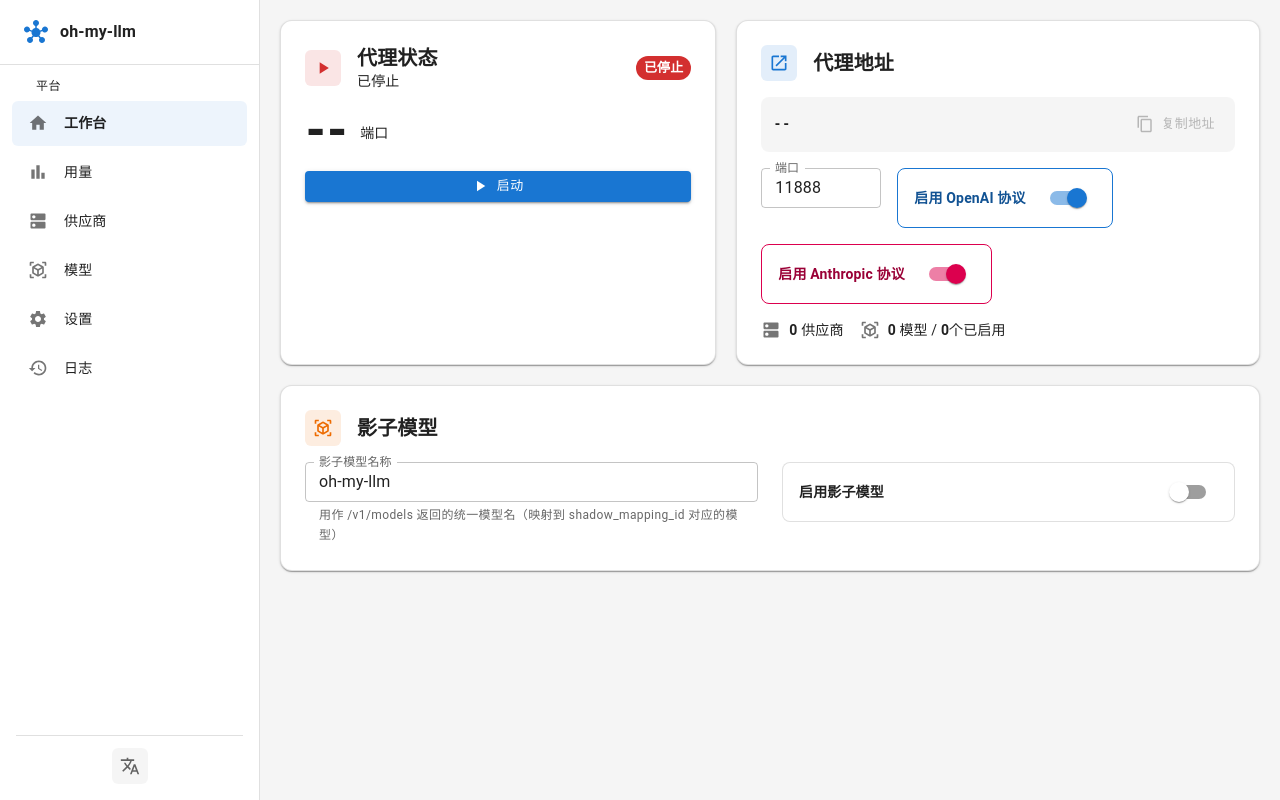
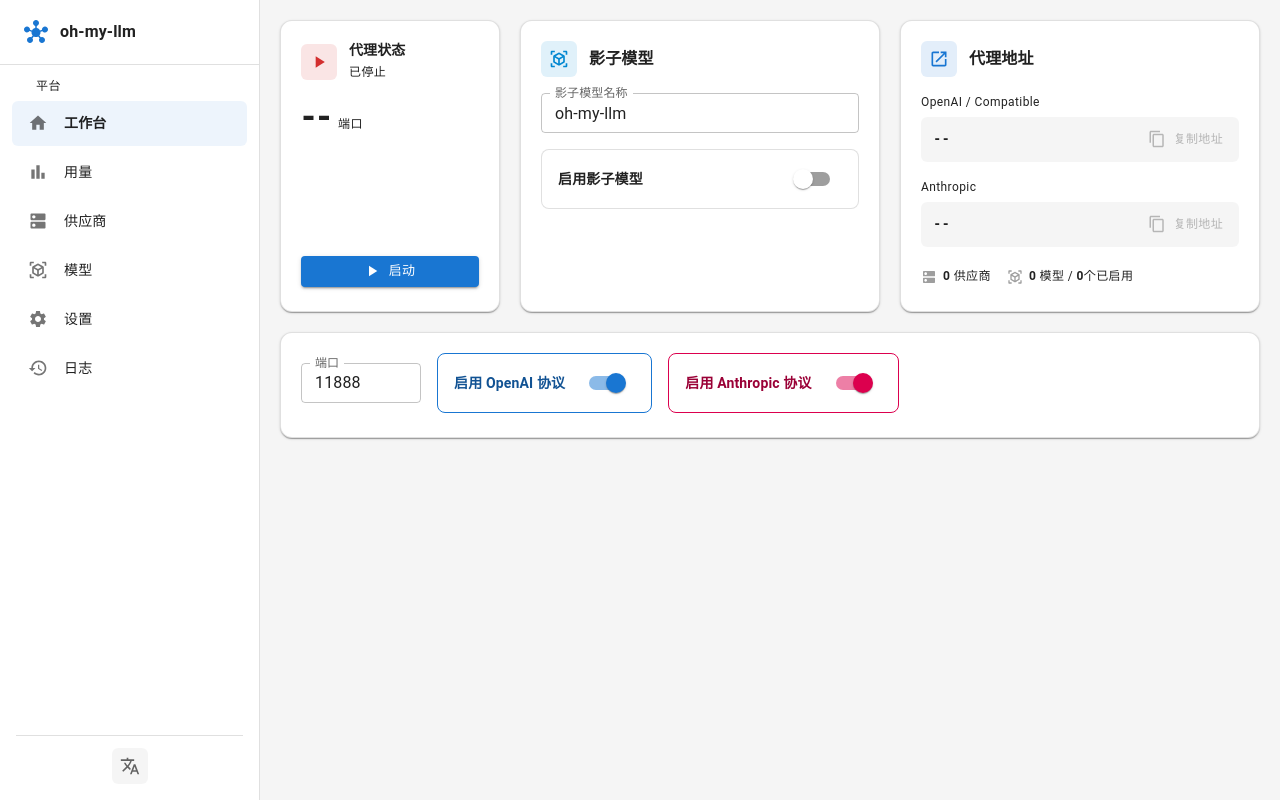
Before and after one commit to wosledon/oh-my-llm, a React (Vite) app: page / in a window 1280 px wide. Built offline with nearby package versions, Linux system fonts and the light colour scheme.

Commit message:
feat: 支持 Anthropic 流式响应翻译与 UI 代理地址拆分

```diff
--- a/src/pages/Dashboard.tsx
+++ b/src/pages/Dashboard.tsx
@@ -2,7 +2,6 @@ import { useEffect, useState } from 'react';
 import Card from '@mui/material/Card';
 import CardContent from '@mui/material/CardContent';
 import Button from '@mui/material/Button';
-import Chip from '@mui/material/Chip';
 import Typography from '@mui/material/Typography';
 import Box from '@mui/material/Box';
 import Switch from '@mui/material/Switch';
@@ -33,8 +32,6 @@ export default function Dashboard() {
   const { config, running, getStatus, startProxy, stopProxy, updateConfig, fetchConfig } = useProxyStore();
   const { providers, fetchProviders } = useProviderStore();
   const { models, fetchModels } = useModelStore();
-  const [copied, setCopied] = useState(false);
-
   // 本地输入状态，避免直接绑定 store 导致输入被覆盖
   const [portInput, setPortInput] = useState(String(config?.port ?? 11888));
   const [shadowNameInput, setShadowNameInput] = useState(config?.shadow_model_name ?? 'oh-my-llm');
@@ -53,19 +50,6 @@ export default function Dashboard() {
       setShadowNameInput(config.shadow_model_name);
     }
   }, [config?.port, config?.shadow_model_name]);
-
-  const proxyAddress = config ? `http://127.0.0.1:${config.port}/v1` : '';
-
-  const handleCopy = async () => {
-    if (!proxyAddress) return;
-    try {
-      await navigator.clipboard.writeText(proxyAddress);
-      setCopied(true);
-      setTimeout(() => setCopied(false), 2000);
-    } catch {
-      // ignore
-    }
-  };
 
   const enabledModels = models.filter((m) => m.enabled).length;
 
@@ -121,183 +105,87 @@ export default function Dashboard() {
     </Box>
   );
 
+  const [copiedOpenAI, setCopiedOpenAI] = useState(false);
+  const [copiedAnthropic, setCopiedAnthropic] = useState(false);
+
+  const openaiAddress = config ? `http://127.0.0.1:${config.port}/v1` : '';
+  const anthropicAddress = config ? `http://127.0.0.1:${config.port}/v1/messages` : '';
+
+  const handleCopyOpenAI = async () => {
+    if (!openaiAddress) return;
+    try { await navigator.clipboard.writeText(openaiAddress); setCopiedOpenAI(true); setTimeout(() => setCopiedOpenAI(false), 2000); } catch {}
+  };
+  const handleCopyAnthropic = async () => {
+    if (!anthropicAddress) return;
+    try { await navigator.clipboard.writeText(anthropicAddress); setCopiedAnthropic(true); setTimeout(() => setCopiedAnthropic(false), 2000); } catch {}
+  };
+
   return (
     <Box sx={{ display: 'flex', flexDirection: 'column', gap: 2.5 }}>
-      {/* 第一行：代理状态 + 代理配置（地址+端口+协议+统计） */}
+      {/* 第一行：代理状态 | 影子模型 | 代理地址 */}
       <Box
         sx={{
           display: 'grid',
-          gridTemplateColumns: { xs: '1fr', md: '1fr 1.2fr' },
+          gridTemplateColumns: { xs: '1fr', md: '220px 1fr 1fr' },
           gap: 2.5,
         }}
       >
-        {/* 代理状态卡片 */}
+        {/* 左列：代理状态（紧凑） */}
         <Card sx={{ borderRadius: 3, border: '1px solid', borderColor: 'divider' }}>
-          <CardContent sx={{ p: 3 }}>
-            <Box sx={{ display: 'flex', alignItems: 'center', gap: 2, mb: 2 }}>
+          <CardContent sx={{ p: 2.5, display: 'flex', flexDirection: 'column', gap: 2, height: '100%' }}>
+            <Box sx={{ display: 'flex', alignItems: 'center', gap: 1.5 }}>
               <Box sx={iconBg(running ? 'success' : 'error')}>
                 {running ? <StopIcon fontSize="small" /> : <PlayArrowIcon fontSize="small" />}
               </Box>
-              <Box sx={{ flex: 1 }}>
-                <Typography variant="h6" sx={{ fontWeight: 700, lineHeight: 1.3 }}>
+              <Box sx={{ flex: 1, minWidth: 0 }}>
+                <Typography variant="subtitle2" sx={{ fontWeight: 700, lineHeight: 1.3 }}>
                   {t.dashboard.proxyStatus}
                 </Typography>
-                <Typography variant="body2" color="text.secondary">
+                <Typography variant="caption" color="text.secondary" noWrap>
                   {running ? t.dashboard.running : t.dashboard.stopped}
                 </Typography>
               </Box>
-              <Chip
-                size="small"
-                color={running ? 'success' : 'error'}
-                label={running ? t.dashboard.running : t.dashboard.stopped}
-                sx={{ fontWeight: 600 }}
-              />
             </Box>
-            <Box sx={{ display: 'flex', alignItems: 'center', gap: 1.5, mb: 2 }}>
-              <Typography variant="h3" sx={{ fontWeight: 800, lineHeight: 1 }}>
+
+            <Box sx={{ display: 'flex', alignItems: 'baseline', gap: 0.75 }}>
+              <Typography variant="h4" sx={{ fontWeight: 800, lineHeight: 1 }}>
                 {config ? config.port : '--'}
               </Typography>
-              <Typography variant="body2" color="text.secondary" sx={{ pt: 0.5 }}>
+              <Typography variant="caption" color="text.secondary">
                 {t.dashboard.port}
               </Typography>
             </Box>
+
             <Button
               variant={running ? 'outlined' : 'contained'}
               size="small"
               startIcon={running ? <StopIcon /> : <PlayArrowIcon />}
               color={running ? 'error' : 'primary'}
               onClick={async () => {
-                if (running) {
-                  await stopProxy();
-                } else {
-                  await startProxy();
-                }
+                if (running) { await stopProxy(); } else { await startProxy(); }
                 await fetchConfig();
                 await getStatus();
               }}
               fullWidth
+              sx={{ mt: 'auto' }}
             >
               {running ? t.dashboard.stop : t.dashboard.start}
             </Button>
           </CardContent>
         </Card>
 
-        {/* 代理配置卡片：地址 + 端口 + 协议 + 统计 */}
+        {/* 中列：影子模型 */}
         <Card sx={{ borderRadius: 3, border: '1px solid', borderColor: 'divider' }}>
-          <CardContent sx={{ p: 3 }}>
-            <Box sx={{ display: 'flex', alignItems: 'center', gap: 2, mb: 2 }}>
-              <Box sx={iconBg('primary')}>
-                <OpenInNewIcon fontSize="small" />
-              </Box>
-              <Typography variant="h6" sx={{ fontWeight: 700 }}>
-                {t.dashboard.proxyAddress}
-              </Typography>
-            </Box>
-
-            <Box
-              sx={{
-                bgcolor: 'action.hover',
-                borderRadius: 2,
-                p: 1.5,
-                display: 'flex',
-                alignItems: 'center',
-                gap: 1.5,
-                mb: 2,
-              }}
-            >
-              <Typography
-                variant="body2"
-                sx={{ fontFamily: 'monospace', fontWeight: 600, flex: 1, wordBreak: 'break-all' }}
-              >
-                {proxyAddress || '--'}
-              </Typography>
-              <Button
-                variant="text"
-                size="small"
-                startIcon={copied ? <CheckIcon fontSize="small" /> : <ContentCopyIcon fontSize="small" />}
-                onClick={handleCopy}
-                disabled={!proxyAddress}
-                sx={{ minWidth: 0, px: 1 }}
-              >
-                {copied ? t.dashboard.copied : t.dashboard.copyAddress}
-              </Button>
-            </Box>
-
-            {/* 端口 + 协议 */}
-            <Box sx={{ display: 'flex', gap: 2, flexWrap: 'wrap', mb: 2 }}>
-              <TextField
-                size="small"
-                type="number"
-                label={t.settings.port}
-                value={portInput}
-                onChange={(e) => setPortInput(e.target.value)}
-                onBlur={() => {
-                  if (!config) return;
-                  const port = parseInt(portInput) || 11888;
-                  if (port !== config.port) {
-                    updateConfig({ ...config, port });
-                  }
-                }}
-                onKeyDown={(e) => {
-                  if (e.key === 'Enter') {
-                    (e.target as HTMLInputElement).blur();
-                  }
-                }}
-                sx={{ width: 120 }}
-              />
-              <ProtocolSwitch
-                checked={config?.openai_enabled ?? true}
-                onChange={(v) => {
-                  if (!config) return;
-                  updateConfig({ ...config, openai_enabled: v });
-                }}
-                label={t.settings.openaiEnabled}
-                color="primary"
-              />
-              <ProtocolSwitch
-                checked={config?.anthropic_enabled ?? true}
-                onChange={(v) => {
-                  if (!config) return;
-                  updateConfig({ ...config, anthropic_enabled: v });
-                }}
-                label={t.settings.anthropicEnabled}
-                color="secondary"
-              />
-            </Box>
-
-            {/* 统计条 */}
-            <Box sx={{ display: 'flex', gap: 2, flexWrap: 'wrap' }}>
-              <Box sx={{ display: 'flex', alignItems: 'center', gap: 1 }}>
-                <DnsIcon fontSize="small" color="action" />
-                <Typography variant="body2" color="text.secondary">
-                  <strong>{providers.length}</strong> {t.dashboard.providerCount}
-                </Typography>
-              </Box>
-              <Box sx={{ display: 'flex', alignItems: 'center', gap: 1 }}>
-                <ViewInArIcon fontSize="small" color="action" />
-                <Typography variant="body2" color="text.secondary">
-                  <strong>{models.length}</strong> {t.dashboard.modelCount} / <strong>{enabledModels}</strong>{t.dashboard.enabledCount}
-                </Typography>
-              </Box>
-            </Box>
-          </CardContent>
-        </Card>
-      </Box>
-
-      {/* 第二行：影子模型单独卡片 */}
-      <Card sx={{ borderRadius: 3, border: '1px solid', borderColor: 'divider' }}>
-        <CardContent sx={{ p: 3 }}>
-          <Box sx={{ display: 'flex', alignItems: 'center', gap: 2, mb: 2 }}>
-            <Box sx={iconBg('warning')}>
+          <CardContent sx={{ p: 2.5, display: 'flex', flexDirection: 'column', gap: 2, height: '100%' }}>
+            <Box sx={{ display: 'flex', alignItems: 'center', gap: 1.5 }}>
+              <Box sx={iconBg('info')}>
                 <ViewInArIcon fontSize="small" />
               </Box>
-            <Typography variant="h6" sx={{ fontWeight: 700 }}>
+              <Typography variant="subtitle1" sx={{ fontWeight: 700 }}>
                 {t.dashboard.shadowModel}
               </Typography>
             </Box>
 
-          <Box sx={{ display: 'grid', gridTemplateColumns: { xs: '1fr', md: '1fr 1fr' }, gap: 3 }}>
-            <Box sx={{ display: 'flex', flexDirection: 'column', gap: 1.5 }}>
             <TextField
               size="small"
               label={t.settings.shadowModelName}
@@ -309,18 +197,11 @@ export default function Dashboard() {
                   updateConfig({ ...config, shadow_model_name: shadowNameInput });
                 }
               }}
-                onKeyDown={(e) => {
-                  if (e.key === 'Enter') {
-                    (e.target as HTMLInputElement).blur();
-                  }
-                }}
+              onKeyDown={(e) => { if (e.key === 'Enter') { (e.target as HTMLInputElement).blur(); } }}
               placeholder="oh-my-llm"
-                helperText={t.settings.shadowModelDesc}
               fullWidth
             />
-            </Box>
 
-            <Box sx={{ display: 'flex', flexDirection: 'column', gap: 1.5 }}>
             <ProtocolSwitch
               checked={!!config?.shadow_mapping_id}
               onChange={(v) => {
@@ -331,8 +212,9 @@ export default function Dashboard() {
                 updateConfig({ ...config, shadow_mapping_id });
               }}
               label={t.dashboard.shadowModelSwitch}
-                color="warning"
+              color="primary"
             />
+
             {!!config?.shadow_mapping_id && (
               <FormControl fullWidth size="small">
                 <InputLabel>{t.dashboard.shadowModelSelectLabel}</InputLabel>
@@ -380,7 +262,148 @@ export default function Dashboard() {
                 </Select>
               </FormControl>
             )}
+          </CardContent>
+        </Card>
+
+        {/* 右列：代理地址（OpenAI + Anthropic） */}
+        <Card sx={{ borderRadius: 3, border: '1px solid', borderColor: 'divider' }}>
+          <CardContent sx={{ p: 2.5, display: 'flex', flexDirection: 'column', gap: 2, height: '100%' }}>
+            <Box sx={{ display: 'flex', alignItems: 'center', gap: 1.5 }}>
+              <Box sx={iconBg('primary')}>
+                <OpenInNewIcon fontSize="small" />
               </Box>
+              <Typography variant="subtitle1" sx={{ fontWeight: 700 }}>
+                {t.dashboard.proxyAddress}
+              </Typography>
+            </Box>
+
+            {/* OpenAI 地址 */}
+            <Box>
+              <Typography variant="caption" color="text.secondary" sx={{ mb: 0.5, display: 'block' }}>
+                OpenAI / Compatible
+              </Typography>
+              <Box
+                sx={{
+                  bgcolor: 'action.hover',
+                  borderRadius: 1.5,
+                  px: 1.5,
+                  py: 1,
+                  display: 'flex',
+                  alignItems: 'center',
+                  gap: 1,
+                }}
+              >
+                <Typography
+                  variant="body2"
+                  sx={{ fontFamily: 'monospace', fontWeight: 600, flex: 1, wordBreak: 'break-all' }}
+                >
+                  {openaiAddress || '--'}
+                </Typography>
+                <Button
+                  variant="text"
+                  size="small"
+                  startIcon={copiedOpenAI ? <CheckIcon fontSize="small" /> : <ContentCopyIcon fontSize="small" />}
+                  onClick={handleCopyOpenAI}
+                  disabled={!openaiAddress}
+                  sx={{ minWidth: 0, px: 0.5, fontSize: 12 }}
+                >
+                  {copiedOpenAI ? t.dashboard.copied : t.dashboard.copyAddress}
+                </Button>
+              </Box>
+            </Box>
+
+            {/* Anthropic 地址 */}
+            <Box>
+              <Typography variant="caption" color="text.secondary" sx={{ mb: 0.5, display: 'block' }}>
+                Anthropic
+              </Typography>
+              <Box
+                sx={{
+                  bgcolor: 'action.hover',
+                  borderRadius: 1.5,
+                  px: 1.5,
+                  py: 1,
+                  display: 'flex',
+                  alignItems: 'center',
+                  gap: 1,
+                }}
+              >
+                <Typography
+                  variant="body2"
+                  sx={{ fontFamily: 'monospace', fontWeight: 600, flex: 1, wordBreak: 'break-all' }}
+                >
+                  {anthropicAddress || '--'}
+                </Typography>
+                <Button
+                  variant="text"
+                  size="small"
+                  startIcon={copiedAnthropic ? <CheckIcon fontSize="small" /> : <ContentCopyIcon fontSize="small" />}
+                  onClick={handleCopyAnthropic}
+                  disabled={!anthropicAddress}
+                  sx={{ minWidth: 0, px: 0.5, fontSize: 12 }}
+                >
+                  {copiedAnthropic ? t.dashboard.copied : t.dashboard.copyAddress}
+                </Button>
+              </Box>
+            </Box>
+
+            {/* 统计 */}
+            <Box sx={{ display: 'flex', gap: 2, flexWrap: 'wrap', mt: 'auto', pt: 0.5 }}>
+              <Box sx={{ display: 'flex', alignItems: 'center', gap: 0.75 }}>
+                <DnsIcon fontSize="small" sx={{ color: 'text.disabled', fontSize: 16 }} />
+                <Typography variant="caption" color="text.secondary">
+                  <strong>{providers.length}</strong> {t.dashboard.providerCount}
+                </Typography>
+              </Box>
+              <Box sx={{ display: 'flex', alignItems: 'center', gap: 0.75 }}>
+                <ViewInArIcon fontSize="small" sx={{ color: 'text.disabled', fontSize: 16 }} />
+                <Typography variant="caption" color="text.secondary">
+                  <strong>{models.length}</strong> {t.dashboard.modelCount} / <strong>{enabledModels}</strong>{t.dashboard.enabledCount}
+                </Typography>
+              </Box>
+            </Box>
+          </CardContent>
+        </Card>
+      </Box>
+
+      {/* 第二行：协议开关 + 端口 */}
+      <Card sx={{ borderRadius: 3, border: '1px solid', borderColor: 'divider' }}>
+        <CardContent sx={{ p: 2.5 }}>
+          <Box sx={{ display: 'flex', alignItems: 'center', gap: 2, flexWrap: 'wrap' }}>
+            <TextField
+              size="small"
+              type="number"
+              label={t.settings.port}
+              value={portInput}
+              onChange={(e) => setPortInput(e.target.value)}
+              onBlur={() => {
+                if (!config) return;
+                const port = parseInt(portInput) || 11888;
+                if (port !== config.port) {
+                  updateConfig({ ...config, port });
+                }
+              }}
+              onKeyDown={(e) => { if (e.key === 'Enter') { (e.target as HTMLInputElement).blur(); } }}
+              sx={{ width: 120 }}
+            />
+            <ProtocolSwitch
+              checked={config?.openai_enabled ?? true}
+              onChange={(v) => {
+                if (!config) return;
+                updateConfig({ ...config, openai_enabled: v });
+              }}
+              label={t.settings.openaiEnabled}
+              color="primary"
+            />
+            <ProtocolSwitch
+              checked={config?.anthropic_enabled ?? true}
+              onChange={(v) => {
+                if (!config) return;
+                updateConfig({ ...config, anthropic_enabled: v });
+              }}
+              label={t.settings.anthropicEnabled}
+              color="secondary"
+            />
           </Box>
         </CardContent>
       </Card>
```
Also changed, not shown: 1 other file (tests, documents, lock files or other folders). Lines whose indentation alone changed are shown as unchanged.
